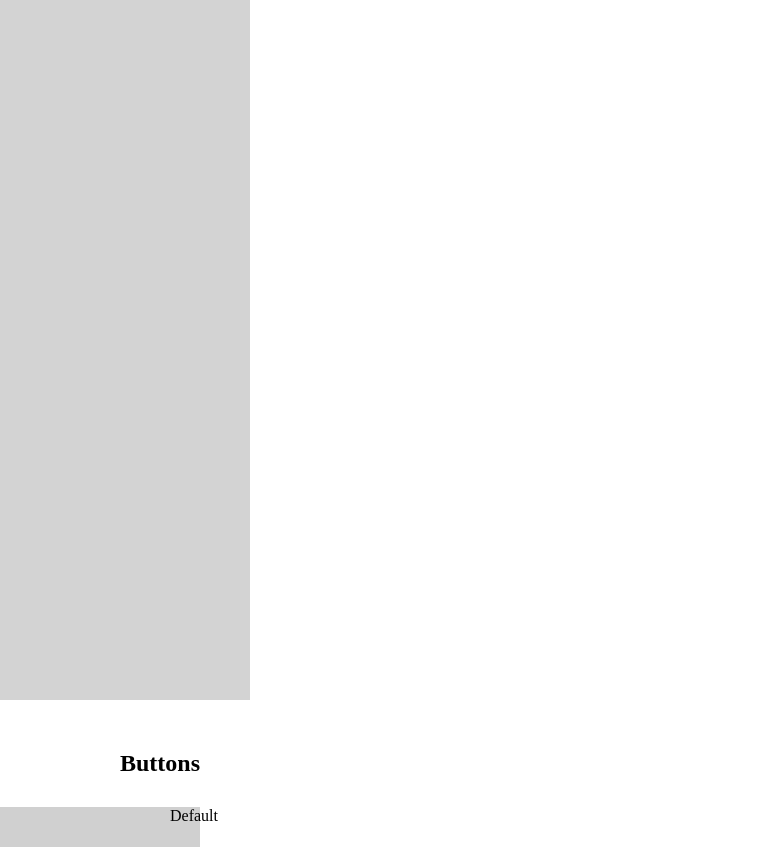
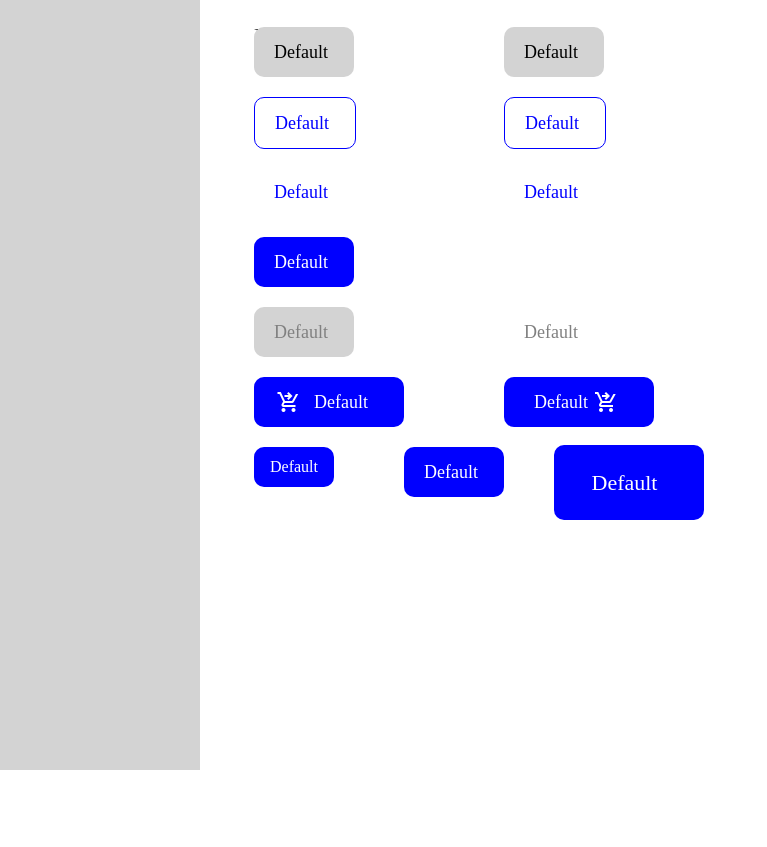
Before and after one commit to JoseClaudiolima/Desafios-Treinos, a plain HTML site: page D002/button-component-master/index.html in a window 1280 px wide. Shown: the part 100-947 px from the top of the page, without its empty margins (0-767 px from the left). After the commit the page ends 870 px from the top, so only its background shows below. Drawn offline with nearby package versions, Linux system fonts and the light colour scheme.

Commit message:
add buttons

```diff
--- a/D002/button-component-master/index.html
+++ b/D002/button-component-master/index.html
@@ -1,5 +1,5 @@
 <!DOCTYPE html>
-<html lang="en">
+<html lang="pt-br">
 
 <head>
   <meta charset="UTF-8">
@@ -7,6 +7,8 @@
   <meta name="viewport" content="width=device-width, initial-scale=1.0">
   <title>Document</title>
   <link rel="stylesheet" href="style.css">
+  <link rel="stylesheet"
+    href="https://fonts.googleapis.com/css2?family=Material+Symbols+Outlined:opsz,wght,FILL,GRAD@48,400,0,0" />
 </head>
 
 <body>
@@ -15,11 +17,64 @@
   </div>
 
   <section>
-    <h1>Buttons</h1>
+    <header>
+      <h1>Buttons</h1>
+    </header>
 
-    <p class="default">
-      Default
-    </p>
+    <div>
+      <p class="default">
+        <span>Default</span>
+      </p>
+      <p class="default" id="hoverr">
+        <span>Default</span>
+      </p>
+
+      <p class="default" id="outline">
+        <span>Default</span>
+      </p>
+      <p class="default" id="outlinehover">
+        <span>Default</span>
+      </p>
+
+      <p class="default" id="text">
+        <span>Default</span>
+      </p>
+      <p class="default" id="texthover">
+        <span>Default</span>
+      </p>
+
+      <p class="default" id="colorwhite">
+        <span>Default</span>
+      </p>
+
+      <p class="default" id="colorgray">
+        <span>Default</span>
+      </p>
+      <p class="default" id="colorgrayhover">
+        <span>Default</span>
+      </p>
+
+      <p class="default" id="shoppingcar">
+        <span class="material-symbols-outlined" id="sc">
+          shopping_cart_checkout
+        </span><span id="car">Default</span>
+      </p>
+      <p class="default" id="shoppingcarhover">
+        <span id="carhover">Default</span><span class="material-symbols-outlined" id="sch">
+          shopping_cart_checkout
+        </span>
+      </p>
+
+      <p class="default" id="little">
+        <span>Default</span>
+      </p>
+      <p class="default" id="medium">
+        <span>Default</span>
+      </p>]
+      <p class="default" id="large">
+        <span id="slarge">Default</span>
+      </p>
+    </div>
   </section>
 
 </body>
--- a/D002/button-component-master/style.css
+++ b/D002/button-component-master/style.css
@@ -5,40 +5,189 @@
     padding: 0px;
 }
 
-.left {
-    background-color: lightgray;
-    width: 250px;
-    height: 100vh;
-
-
+html,
+body {
+    box-sizing: border-box;
 
 }
 
-div.left>h2 {
-    font-size: 20px;
-    padding-top: 50px;
-    text-indent: 30px;
-}
 
-div.left>h2>span {
-    color: orange;
+.left {
+    margin-top: 0px;
+    width: 200px;
+    height: 100vh;
+    background-color: lightgray;
+    display: inline-block;
+    box-sizing: border-box;
+
 }
 
 section {
-    text-indent: 120px;
-    padding-top: 50px;
-    padding-right: 350px;
+    box-sizing: border-box;
+    display: inline-block;
+    transform: translateY(50px);
+    padding-left: 50px;
+}
+
+header {
+    margin-bottom: 50px;
+}
+
+p.default {
+    width: 100px;
+    height: 50px;
+    background-color: lightgray;
+    border-radius: 10px;
+    font-size: 18px;
+    position: absolute;
 
 }
 
-.default {
-    margin-top: 30px;
-    padding-left: 50px;
+p.default>span {
+    position: absolute;
+    top: 50%;
+    left: 20%;
+    transform: translateY(-50%);
 
-    width: 150px;
-    height: 40px;
+    text-align: center;
+}
 
-    background-color: rgba(128, 128, 128, 0.37);
+#hoverr {
+    margin-left: 250px;
+}
+
+#hoverr:hover {
+    background-color: gray;
+}
+
+#outline {
+    margin-top: 70px;
+    background-color: white;
+    border: 1px solid blue;
+    color: blue;
+}
+
+#outlinehover {
+    margin-left: 250px;
+    margin-top: 70px;
+    background-color: white;
+    border: 1px solid blue;
+    color: blue;
+}
 
 
+#outlinehover:hover {
+    background-color: rgba(82, 201, 241, 0.151);
 }
+
+#text {
+    color: blue;
+    margin-top: 140px;
+    background-color: white;
+}
+
+#texthover {
+    color: blue;
+    margin-top: 140px;
+    margin-left: 250px;
+    background-color: white;
+}
+
+#texthover:hover {
+    background-color: rgba(82, 201, 241, 0.151);
+}
+
+#colorwhite {
+    color: white;
+    margin-top: 210px;
+    background-color: blue;
+}
+
+#colorgray {
+    color: gray;
+    margin-top: 280px;
+}
+
+#colorgrayhover {
+    color: gray;
+    margin-top: 280px;
+    margin-left: 250px;
+    background-color: white;
+}
+
+#shoppingcar {
+    width: 150px;
+    margin-top: 350px;
+    color: white;
+    background-color: blue;
+
+}
+
+#sc {
+    position: absolute;
+    top: 50%;
+    left: 15%;
+    transform: translateY(-50%);
+}
+
+#car {
+    position: absolute;
+    top: 50%;
+    left: 40%;
+    transform: translateY(-50%);
+}
+
+#shoppingcarhover {
+    width: 150px;
+    margin-top: 350px;
+    margin-left: 250px;
+    color: white;
+    background-color: blue;
+}
+
+#sch {
+    position: absolute;
+    top: 50%;
+    left: 60%;
+    transform: translateY(-50%);
+}
+
+#carhover {
+    position: absolute;
+    top: 50%;
+    left: 20%;
+    transform: translateY(-50%);
+}
+
+#little {
+    color: white;
+    background-color: blue;
+    margin-top: 420px;
+    width: 80px;
+    height: 40px;
+    font-size: 16px;
+}
+
+#medium {
+    color: white;
+    background-color: blue;
+    margin-top: 420px;
+    margin-left: 150px;
+    width: 100px;
+    height: 50px;
+    font-size: 18px;
+}
+
+#large {
+    color: white;
+    background-color: blue;
+    margin-top: 400px;
+    margin-left: 300px;
+    width: 150px;
+    height: 75px;
+    font-size: 22px;
+}
+
+#slarge {
+    left: 25%;
+}
```
